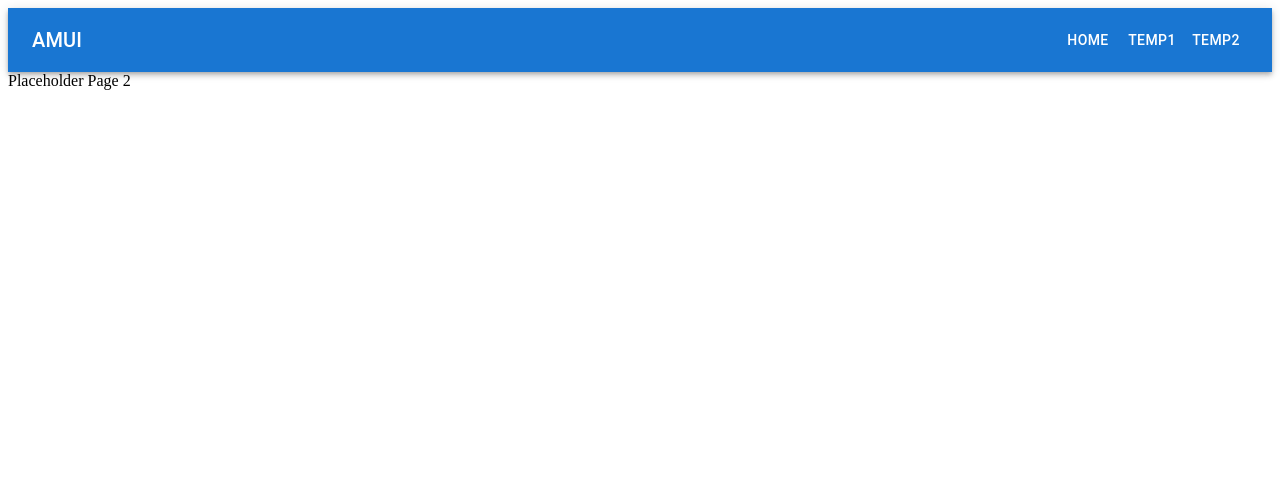
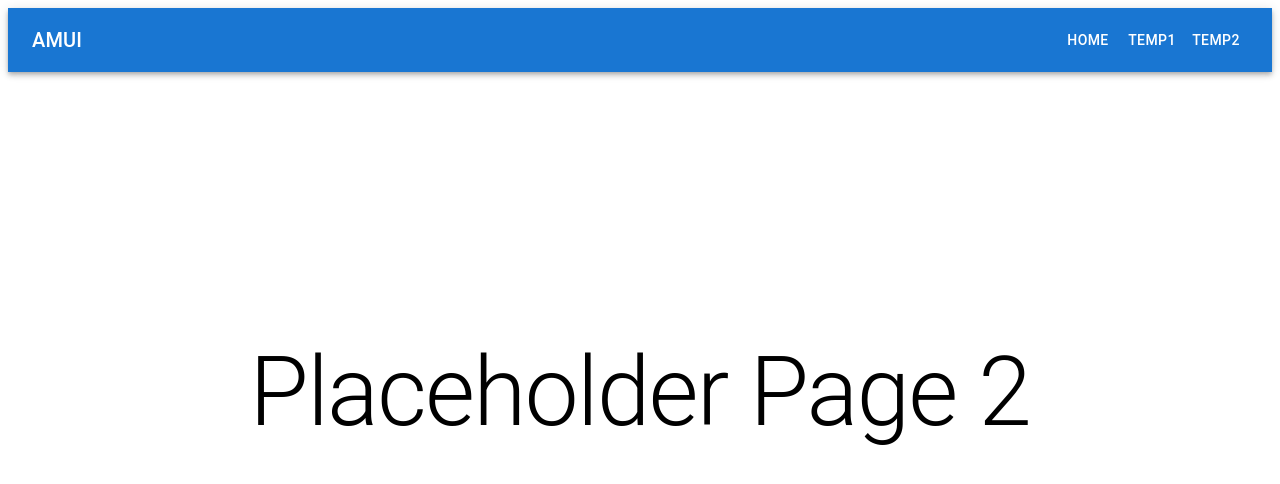
Before and after one commit to BaratiLab/AMUI, a React app in the folder web/: page /temp2 in a window 1280 px wide. Shown: the top 484 px of the page. Built offline with nearby package versions, Linux system fonts and the light colour scheme; the HTML template or start-up script is replaced by a standard one.

Commit message:
Updates page content

```diff
--- a/web/src/pages/Home.tsx
+++ b/web/src/pages/Home.tsx
@@ -1,10 +1,11 @@
 import React from 'react';
+import { Box, Typography } from '@mui/material';
 
 const Home: React.FC = () => {
     return (
-        <div>
-            Home Page
-        </div>
+        <Box display="flex" justifyContent="center" alignItems="center" minHeight="80vh">
+            <Typography variant="h1">Home Page</Typography>
+        </Box>
     );
 };
 
--- a/web/src/pages/Temp1.tsx
+++ b/web/src/pages/Temp1.tsx
@@ -1,10 +1,11 @@
 import React from 'react';
+import { Box, Typography } from '@mui/material';
 
 const Temp1: React.FC = () => {
     return (
-        <div>
-            Placeholder Page 1
-        </div>
+        <Box display="flex" justifyContent="center" alignItems="center" minHeight="80vh">
+            <Typography variant="h1">Placeholder Page 1</Typography>
+        </Box>
     );
 };
 
--- a/web/src/pages/Temp2.tsx
+++ b/web/src/pages/Temp2.tsx
@@ -1,10 +1,11 @@
 import React from 'react';
+import { Box, Typography } from '@mui/material';
 
 const Temp2: React.FC = () => {
     return (
-        <div>
-            Placeholder Page 2
-        </div>
+        <Box display="flex" justifyContent="center" alignItems="center" minHeight="80vh">
+            <Typography variant="h1">Placeholder Page 2</Typography>
+        </Box>
     );
 };
 
```
